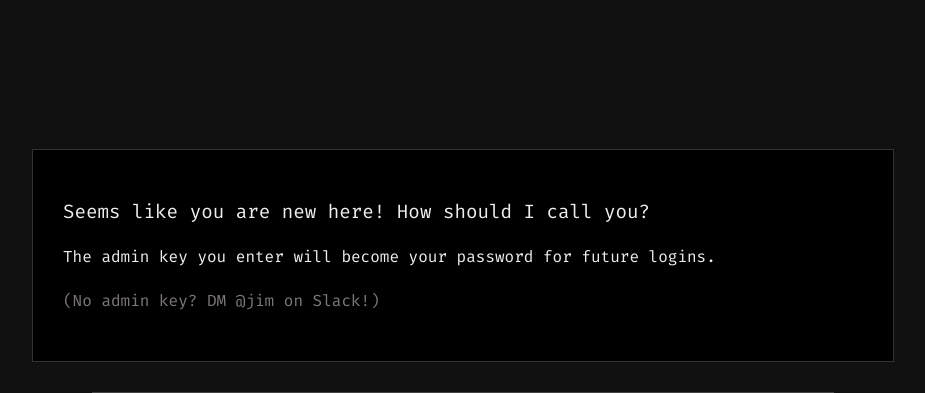
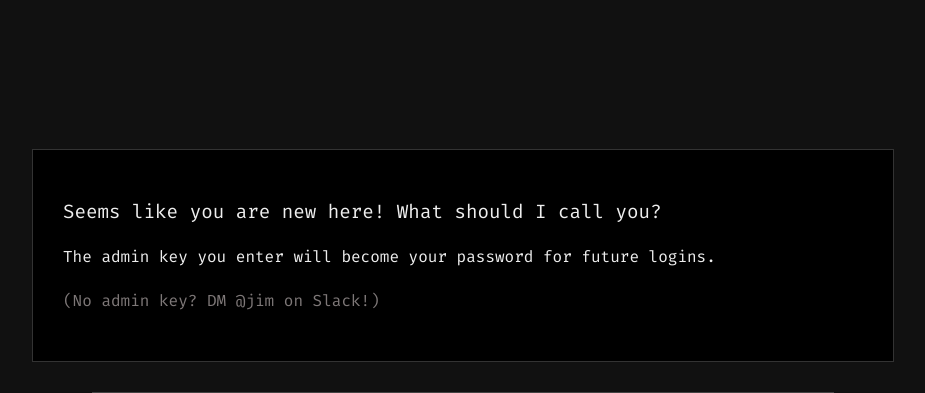
Before and after one commit to jimmydin7/ysws-orgs-dev, a Flask app: page /new in a window 1280 px wide. Shown: the top 393 px of the page, without its empty margins (177-1102 px from the left). Run offline with Flask 3, Linux system fonts and the light colour scheme.

Commit message:
Update new.html

```diff
--- a/templates/new.html
+++ b/templates/new.html
@@ -10,7 +10,7 @@
 <body>
   <div class="container">
     <div class="content">
-      <p>Seems like you are new here! How should I call you?</p>
+      <p>Seems like you are new here! What should I call you?</p>
       <p><small>The admin key you enter will become your password for future logins.</small></p>
       <p><small style="color: #7e7878;">(No admin key? DM @jim on Slack!)</small></p>
       {% if error %}
```
